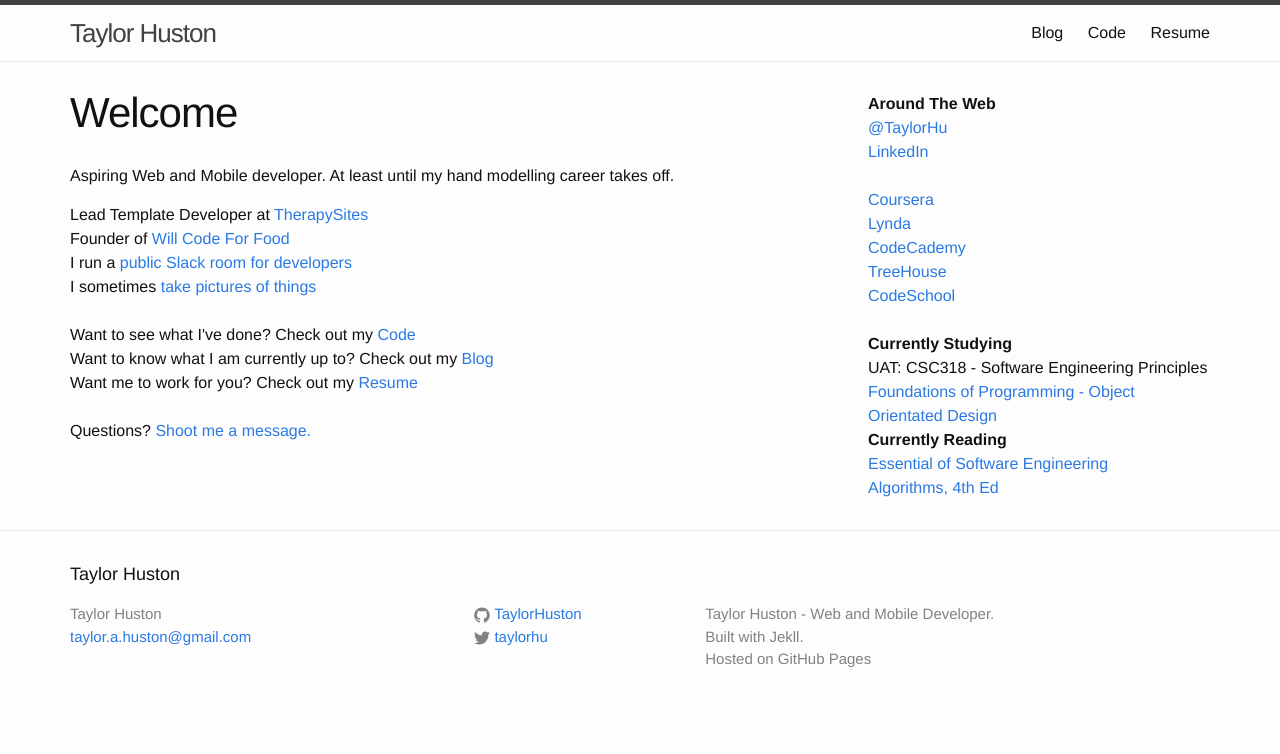
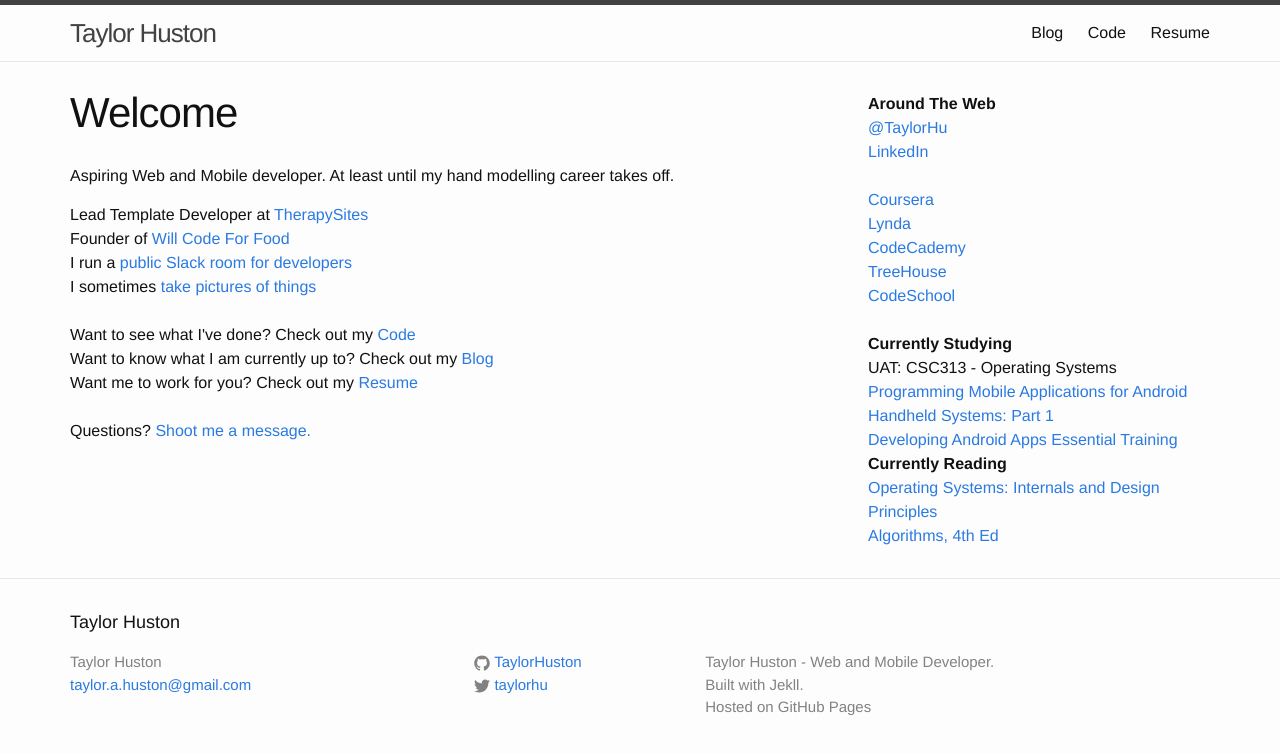
Before and after one commit to TaylorHuston/taylorhuston.github.io, a Jekyll site: the page built from index.html, in a window 1280 px wide. Shown: the top 754 px of the page. Built offline with Jekyll 4.4.1, drawn with Linux system fonts in a browser that asks for light colours.

Commit message:
Update Sidebar

```diff
--- a/_includes/sidebar.html
+++ b/_includes/sidebar.html
@@ -19,13 +19,15 @@
   <br />
   <br />
   <strong>Currently Studying</strong>
-  <br /> UAT: CSC318 - Software Engineering Principles
+  <br /> UAT: CSC313 - Operating Systems
   <br />
-  <a href="http://www.lynda.com/Programming-tutorials/Foundations-of-Programming-Object-Oriented-Design/96949-2.html" target="_blank">Foundations of Programming - Object Orientated Design</a>
+  <a href="https://www.coursera.org/course/androidpart1" target="_blank">Programming Mobile Applications for Android Handheld Systems: Part 1</a>
+  <br />
+  <a href="http://www.lynda.com/Android-tutorials/Developing-Android-Apps-Essential-Training-Revision-Q2-2015/369905-2.html" target="_blank">Developing Android Apps Essential Training</a>
   <br />
   <strong>Currently Reading</strong>
   <br />
-  <a href="http://www.amazon.com/Essentials-Software-Engineering-Frank-Tsui/dp/1449691994" target="_blank">Essential of Software Engineering</a>
+  <a href="http://www.amazon.com/Operating-Systems-Internals-Principles-Edition/dp/0133805913" target="_blank">Operating Systems: Internals and Design Principles</a>
   <br />
   <a href="http://algs4.cs.princeton.edu/home/" target="_blank">Algorithms, 4th Ed</a>
 
```
